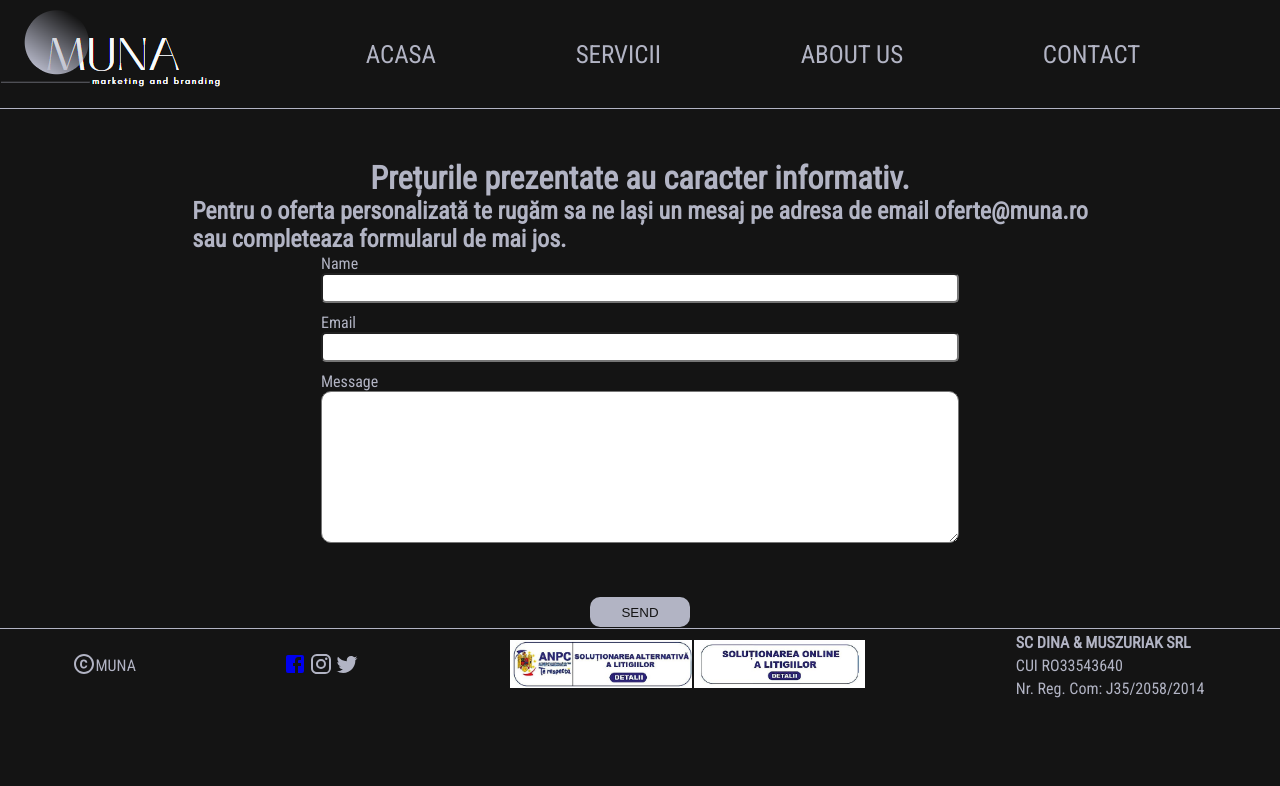
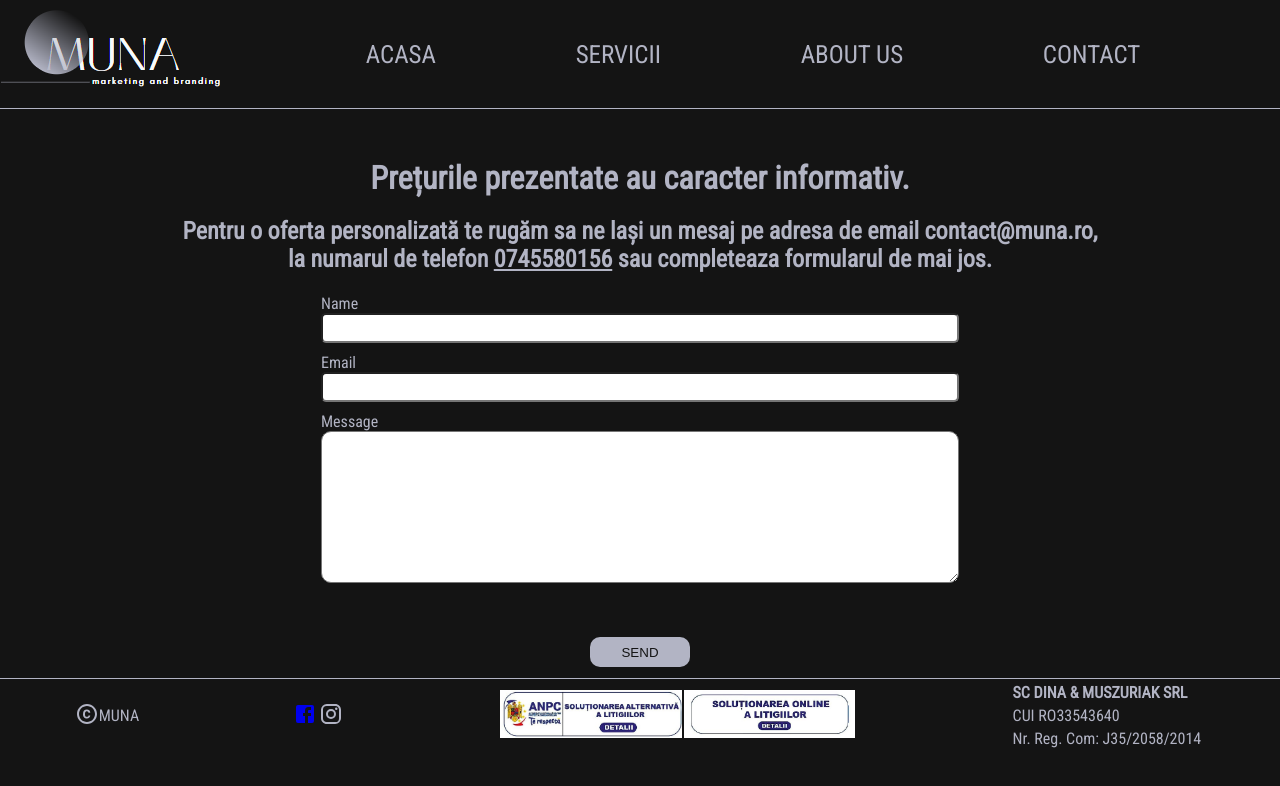
Before and after one commit to dimusz/muna, a React (Vite) app: page /contact in a window 1280 px wide. Shown: the top 786 px of the page. Built offline with nearby package versions, Linux system fonts and the light colour scheme.

Commit message:
new commit

```diff
--- a/src/components/footer/Footer.jsx
+++ b/src/components/footer/Footer.jsx
@@ -26,9 +26,9 @@ function Footer() {
               <th>
                 <InstagramIcon />
               </th>
-              <th>
+          {/*    <th>
                 <TwitterIcon />
-              </th>
+  </th>*/}
             </tr></tbody>
           </table>
         </div>
--- a/src/pages/about/AboutUs.css
+++ b/src/pages/about/AboutUs.css
@@ -9,6 +9,7 @@
   width: 100vw;
   color: #b2b4c4;
   overflow: inherit;
+  margin-bottom: 10px;
 }
 
 .about h1 {
@@ -51,5 +52,6 @@
   width: 100vw;
   color: #b2b4c4;
   justify-content: flex-start;
+  margin-bottom: 10px;
   overflow: scroll;
 }}
--- a/src/pages/about/AboutUs.jsx
+++ b/src/pages/about/AboutUs.jsx
@@ -23,12 +23,12 @@ function AboutUs() {
         training-uri, în 2022 am intrat in online cu primul site și am început
         să facem marketing pentru compania noastră iar ulterior și pentru unii
         parteneri. Rezultatele au fost bune și așa a
-        aparut
+        aparut</h3>
         <h4>
           <CopyrightIcon />
           MUNA marketing and branding.
         </h4>
-      </h3></div>
+      </div>
     </div>
   );
 }
--- a/src/pages/contact/Contact.css
+++ b/src/pages/contact/Contact.css
@@ -26,7 +26,14 @@
   display: flex;
   flex-direction: column;
   align-items: center;
-  justify-items: center;
+}
+.container-header h2{
+  text-align: center;
+    margin-top: 20px;
+    margin-bottom: 20px
+}
+.container-header h2 a {
+  color:  #b2b4c4;
 }
 .form-container {
   border: 1px solid transparent;
@@ -60,6 +67,7 @@ button {
   color: #141414;
   border: transparent;
   text-transform: uppercase;
+  margin-bottom: 10px;
 }
 button:hover {
   cursor: pointer;
--- a/src/pages/contact/Contact.jsx
+++ b/src/pages/contact/Contact.jsx
@@ -24,9 +24,7 @@ import "./Contact.css";
         <h1>Prețurile prezentate au caracter informativ. </h1>
         <h2>
           Pentru o oferta personalizată te rugăm sa ne lași un mesaj pe adresa
-          de email oferte@muna.ro
-          <br />
-          sau completeaza formularul de mai jos.{" "}
+          de email contact@muna.ro,<br/> la numarul de telefon <a href="tel:0745580156">0745580156</a> sau completeaza formularul de mai jos.{" "}
         </h2>
       </div>
       <form className="contact" ref={form} onSubmit={sendEmail}>
--- a/src/subPages/branding/BrRbr.jsx
+++ b/src/subPages/branding/BrRbr.jsx
@@ -55,11 +55,11 @@ function BrRbr() {
                   {" "}
                   <h2>Branding de companie</h2>
                   <h3>
-                    <ReadMore>
+                    {/*<ReadMore>*/}
                       Brandingul de companie este un proces prin care se creaza
                       o identitate distincta a companiei, in mintea
                       consumatorului.{" "}
-                    </ReadMore>
+                 {/*</ReadMore>*/}
                   </h3>{" "}
                 </th>
                 <th id="produs">
@@ -67,11 +67,11 @@ function BrRbr() {
                   <h2>Branding de produs</h2>{" "}
                   <h3>
                     {" "}
-                    <ReadMore>
+                  {/*<ReadMore>*/}
                       Brandingul de produs reprezinta o strategie de marketing
                       prin care un anumit produs se diferentiaza de celalate
                       produse ale companiei.
-                    </ReadMore>{" "}
+                   {/*</ReadMore>*/} {" "}
                   </h3>{" "}
                 </th>
               </tr>
```
